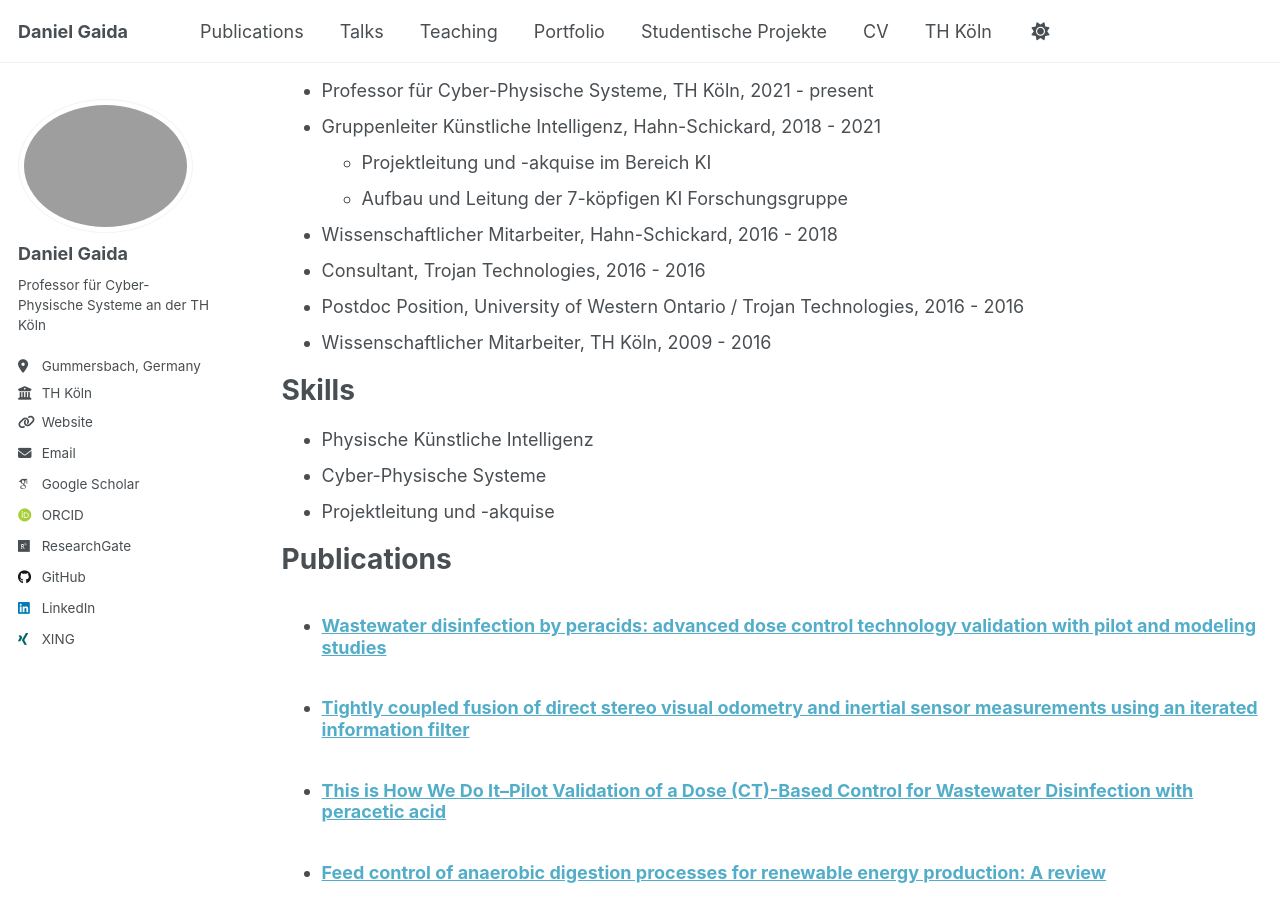
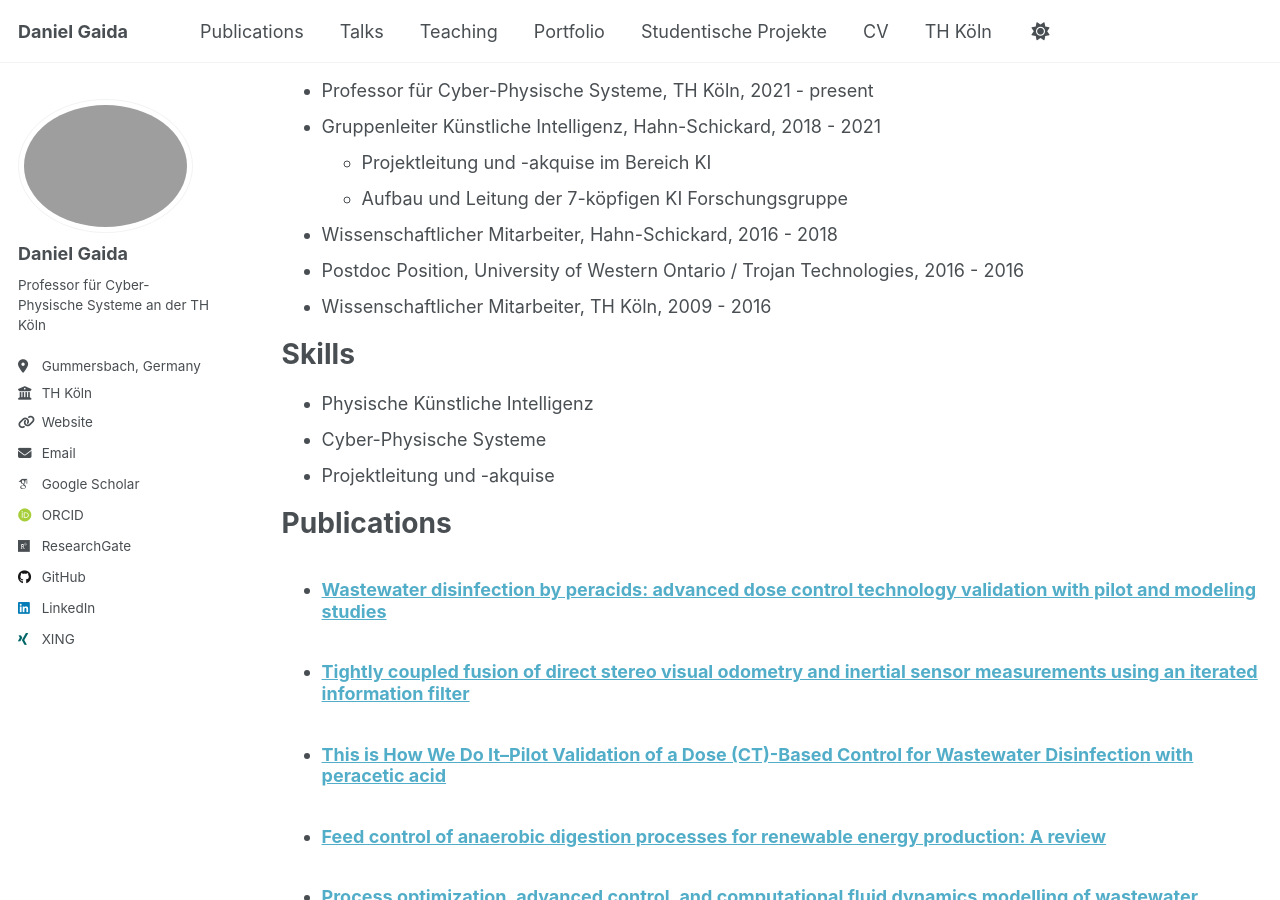
Before and after one commit to dgaida/dgaida.github.io, a Jekyll site: the page built from _pages/cv.md, in a window 1280 px wide and 900 px high, scrolled down 321 px. Built offline with Jekyll 4.4.1, drawn with Linux system fonts in a browser that asks for light colours; some web fonts are replaced; a script that is not in the unit is left out.

Commit message:
Update CV by removing Consultant position
Removed Consultant position at Trojan Technologies from CV.

```diff
--- a/_pages/cv.md
+++ b/_pages/cv.md
@@ -23,7 +23,6 @@ Work experience
   * Projektleitung und -akquise im Bereich KI
   * Aufbau und Leitung der 7-köpfigen KI Forschungsgruppe
 * Wissenschaftlicher Mitarbeiter, Hahn-Schickard, 2016 - 2018
-* Consultant, Trojan Technologies, 2016 - 2016
 * Postdoc Position, University of Western Ontario / Trojan Technologies, 2016 - 2016
 * Wissenschaftlicher Mitarbeiter, TH Köln, 2009 - 2016
 
```
